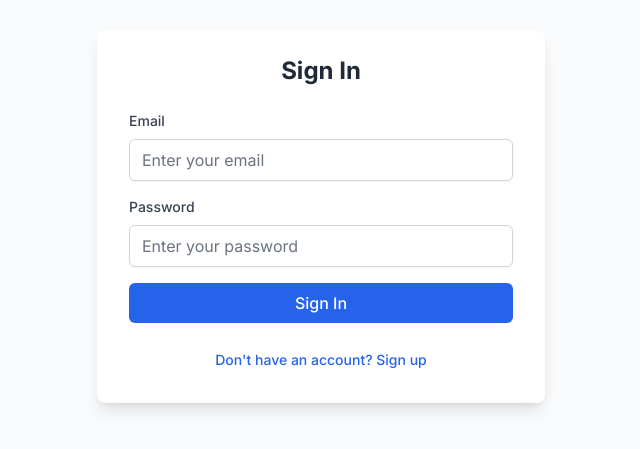
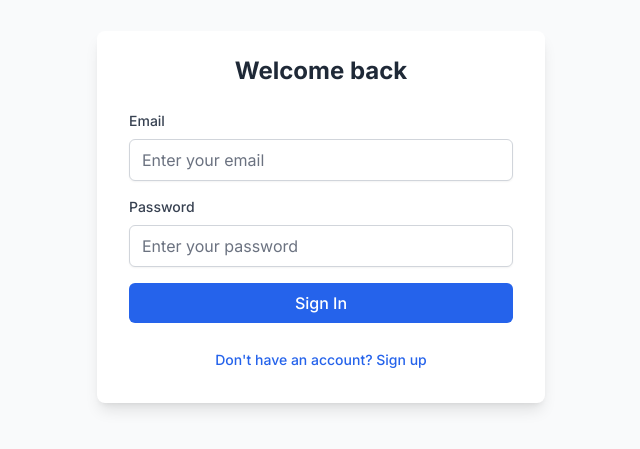
Before and after one commit to aditya-vinodh/bolt-hackathon, a Next.js app: page / in a window 1280 px wide. Shown: the part 191-640 px from the top of the page, without its empty margins (319-959 px from the left). Built offline with nearby package versions, Linux system fonts and the light colour scheme.

Commit message:
Updated AuthForm.tsx

```diff
--- a/components/AuthForm.tsx
+++ b/components/AuthForm.tsx
@@ -46,7 +46,7 @@ export default function AuthForm({ mode, onToggleMode }: AuthFormProps) {
     <div className="w-full max-w-md mx-auto">
       <div className="bg-white shadow-lg rounded-lg px-8 pt-6 pb-8 mb-4">
         <h2 className="text-2xl font-bold text-center text-gray-800 mb-6">
-          {mode === 'login' ? 'Sign In' : 'Sign Up'}
+          {mode === 'login' ? 'Welcome back' : 'Sign Up'}
         </h2>
 
         <form onSubmit={handleSubmit} className="space-y-4">
```
